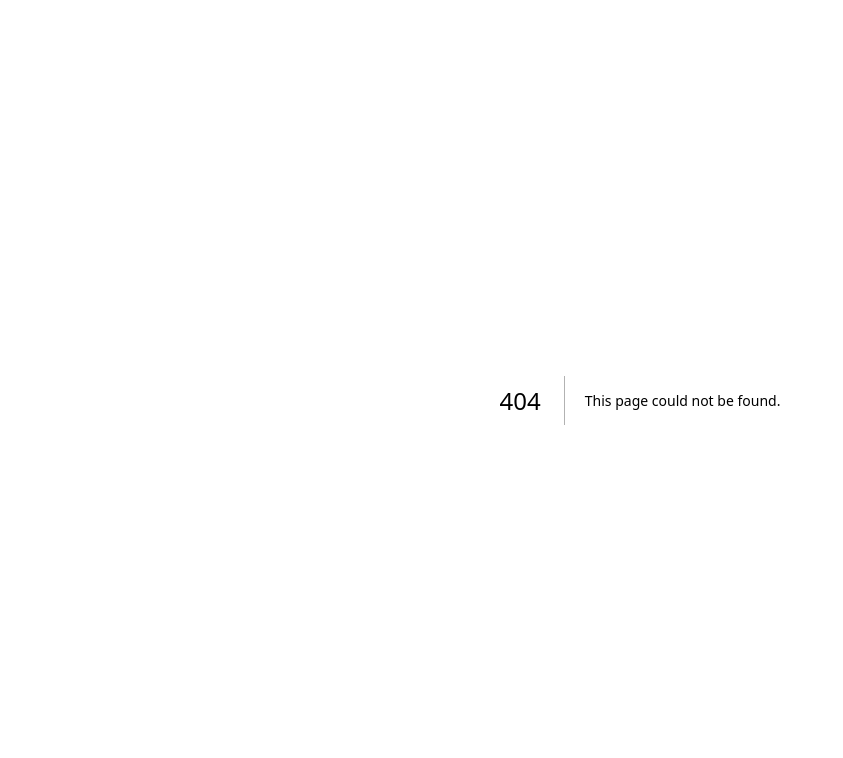
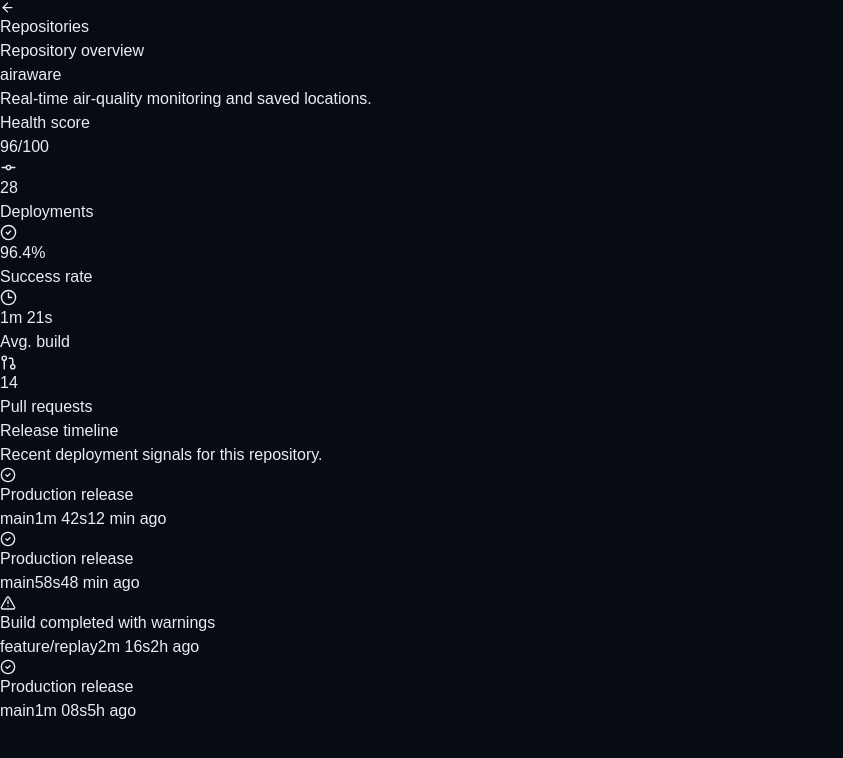
Before and after one commit to HarithaKongi/DeployLens, a Next.js app: page /repositories/airaware in a window 1280 px wide. Before the commit this address had no page. Shown: the top 758 px of the page, without its empty margins (0-843 px from the left). Built offline with nearby package versions, Linux system fonts and the light colour scheme.

Commit message:
feat: add repository intelligence workspace

```diff
--- /dev/null
+++ b/app/repositories/[name]/page.tsx
@@ -0,0 +1,27 @@
+import Link from "next/link";
+import { ArrowLeft, CheckCircle2, Clock3, GitBranch, GitCommitHorizontal, GitPullRequest, TriangleAlert } from "lucide-react";
+
+const data: Record<string, {description: string; branch: string; health: number}> = {
+  airaware: { description: "Real-time air-quality monitoring and saved locations.", branch: "main", health: 96 },
+  waste2worth: { description: "Sustainability workflow for waste valuation and collection.", branch: "main", health: 94 },
+  roadecho: { description: "3D browser driving experience with replay mechanics.", branch: "main", health: 91 },
+  civicfix: { description: "Civic issue reporting and community workflow.", branch: "main", health: 88 }
+};
+
+const releases = [
+  ["SUCCESS", "main", "Production release", "12 min ago", "1m 42s"],
+  ["SUCCESS", "main", "Production release", "48 min ago", "58s"],
+  ["WARNING", "feature/replay", "Build completed with warnings", "2h ago", "2m 16s"],
+  ["SUCCESS", "main", "Production release", "5h ago", "1m 08s"]
+];
+
+export default async function RepositoryPage({ params }: { params: Promise<{ name: string }> }) {
+  const { name } = await params;
+  const repo = data[name] ?? { description: "Repository connected to DeployLens.", branch: "main", health: 82 };
+  return <main className="min-h-screen bg-[#070b14]"><header className="border-b border-white/10 bg-[#0a0f1c]/90"><div className="mx-auto max-w-7xl px-6 py-5"><Link href="/repositories" className="inline-flex items-center gap-2 text-sm text-slate-500 hover:text-slate-200"><ArrowLeft size={15}/> Repositories</Link></div></header>
+    <section className="mx-auto max-w-7xl px-6 py-10">
+      <div className="flex flex-col justify-between gap-5 md:flex-row md:items-end"><div><p className="text-sm text-blue-400">Repository overview</p><h1 className="mt-1 text-4xl font-semibold">{name}</h1><p className="mt-2 max-w-2xl text-slate-500">{repo.description}</p></div><div className="rounded-2xl border border-emerald-400/20 bg-emerald-400/5 px-5 py-3"><p className="text-xs text-slate-500">Health score</p><p className="mt-1 text-2xl font-semibold text-emerald-400">{repo.health}<span className="text-sm text-slate-500">/100</span></p></div></div>
+      <div className="mt-8 grid gap-4 sm:grid-cols-2 xl:grid-cols-4">{[["Deployments","28",GitCommitHorizontal],["Success rate","96.4%",CheckCircle2],["Avg. build","1m 21s",Clock3],["Pull requests","14",GitPullRequest]].map(([label,value,Icon])=><div key={String(label)} className="rounded-2xl border border-white/10 bg-white/[0.025] p-5"><Icon size={17} className="text-slate-500"/><p className="mt-4 text-2xl font-semibold">{value}</p><p className="mt-1 text-xs text-slate-500">{label}</p></div>)}</div>
+      <div className="mt-8 rounded-2xl border border-white/10 bg-white/[0.02]"><div className="border-b border-white/10 px-5 py-4"><h2 className="font-semibold">Release timeline</h2><p className="mt-1 text-xs text-slate-500">Recent deployment signals for this repository.</p></div><div className="divide-y divide-white/5">{releases.map((r,i)=><div key={i} className="grid gap-3 px-5 py-4 md:grid-cols-[1fr_1fr_1fr_1fr] md:items-center"><div className="flex items-center gap-2">{r[0]==="SUCCESS"?<CheckCircle2 size={16} className="text-emerald-400"/>:<TriangleAlert size={16} className="text-amber-400"/>}<span className="text-sm font-medium">{r[2]}</span></div><span className="text-xs text-slate-500">{r[1]}</span><span className="text-sm text-slate-400">{r[4]}</span><span className="text-right text-xs text-slate-500">{r[3]}</span></div>)}</div></div>
+    </section></main>;
+}
```
